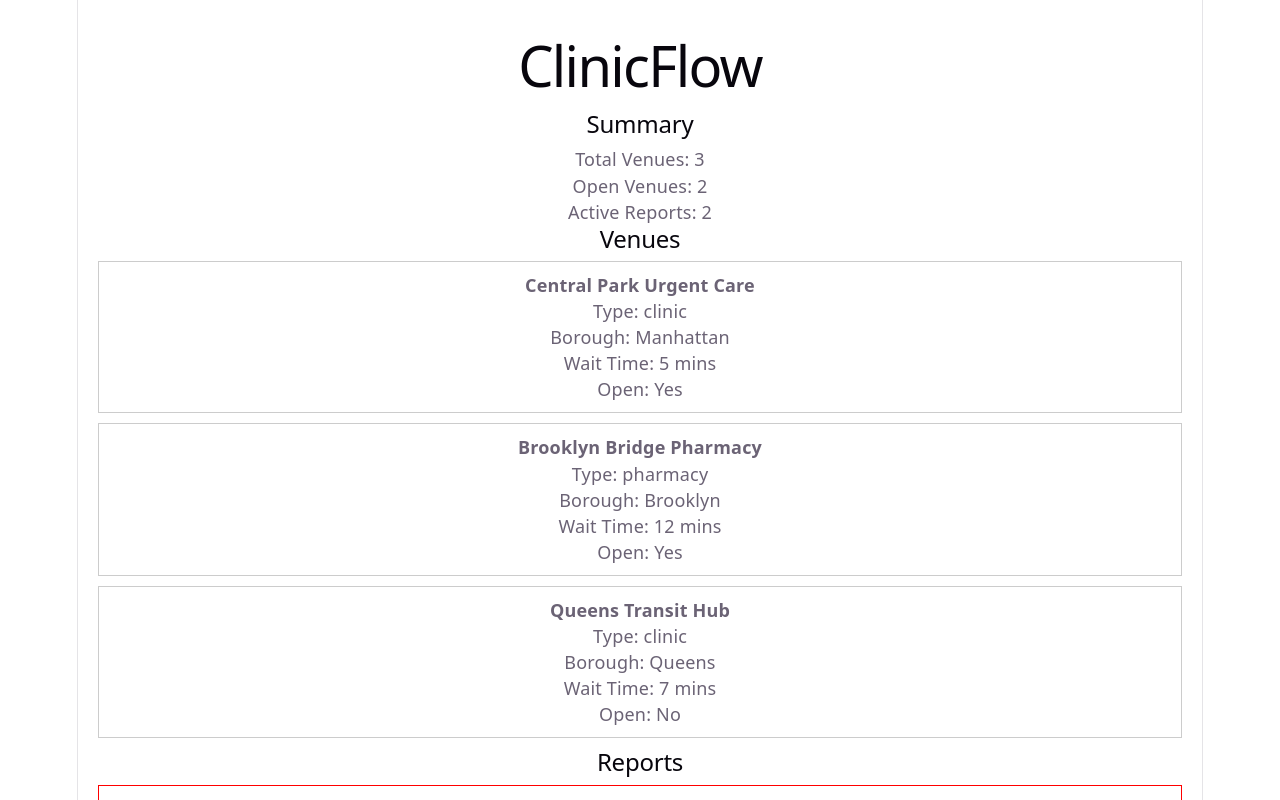
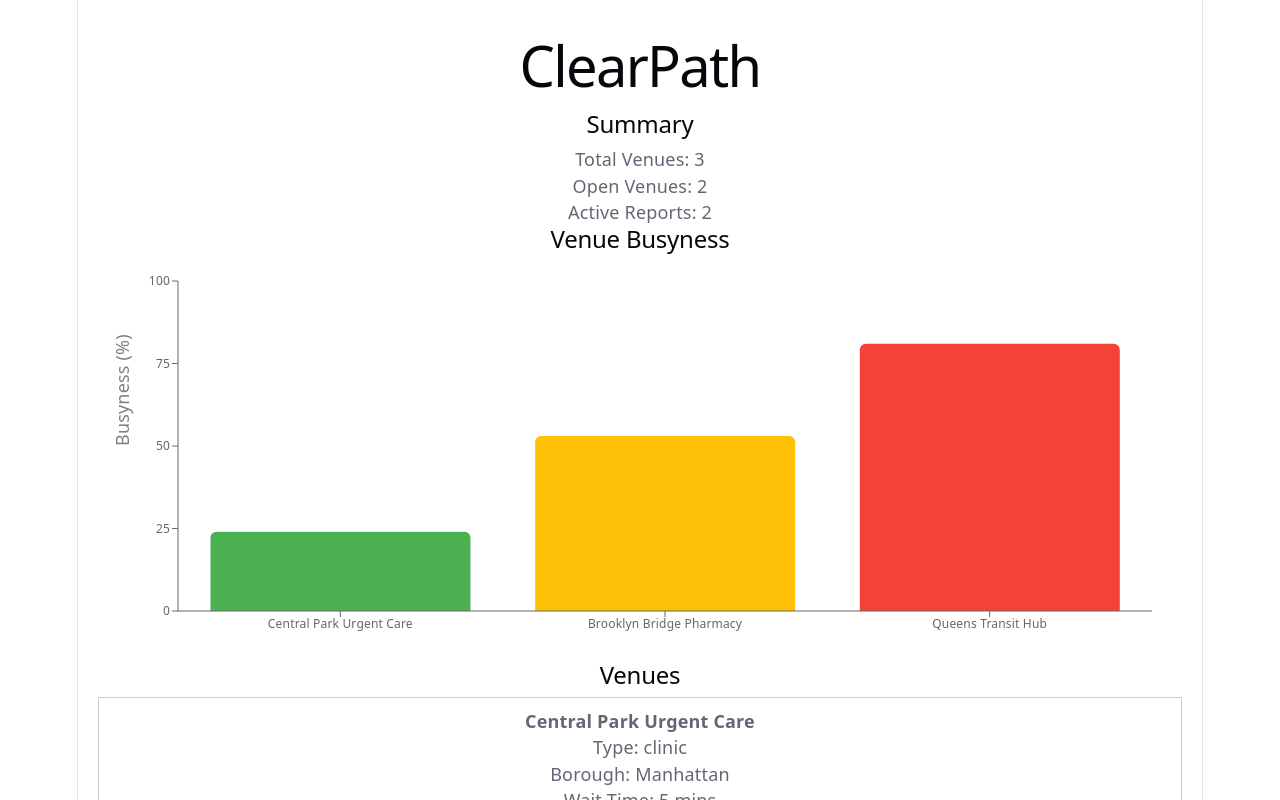
Before and after one commit to ChingYunHsu/Group6_Summer-Project, a React app in the folder frontend/web/: page / in a window 1280 px wide. Shown: the top 800 px of the page. Built offline with nearby package versions, Linux system fonts and the light colour scheme; the HTML template or start-up script is replaced by a standard one.

Commit message:
Add venue busyness chart

```diff
--- a/frontend/web/package.json
+++ b/frontend/web/package.json
@@ -11,7 +11,8 @@
   },
   "dependencies": {
     "react": "^19.2.6",
-    "react-dom": "^19.2.6"
+    "react-dom": "^19.2.6",
+    "recharts": "^3.8.1"
   },
   "devDependencies": {
     "@eslint/js": "^10.0.1",
--- a/frontend/web/src/App.jsx
+++ b/frontend/web/src/App.jsx
@@ -1,15 +1,17 @@
 import { VENUES } from "./data/venues";
 import { REPORTS } from "./data/reports";
+import BusynessChart from "./components/BusynessChart";
 
 function App() {
   return (
     <div style={{ padding: "20px" }}>
-      <h1>ClinicFlow</h1>
+      <h1>ClearPath</h1>
 
       <h2>Summary</h2>
       <p>Total Venues: {VENUES.length}</p>
       <p>Open Venues: {VENUES.filter(v => v.open_now).length}</p>
       <p>Active Reports: {REPORTS.length}</p>
+      <BusynessChart venues={VENUES} />
 
       <h2>Venues</h2>
       {VENUES.map((venue) => (
--- /dev/null
+++ b/frontend/web/src/components/BusynessChart.jsx
@@ -0,0 +1,86 @@
+import {
+  BarChart,
+  Bar,
+  XAxis,
+  YAxis,
+  Tooltip,
+  ResponsiveContainer,
+  Cell,
+} from "recharts";
+
+function BusynessChart({ venues }) {
+  const chartData = venues.map((venue) => ({
+    name: venue.name,
+    busyness: venue.busyness_percent,
+  }));
+
+  return (
+    <section>
+      <h2>Venue Busyness</h2>
+
+      <div style={{ width: "100%", height: 400 }}>
+        <ResponsiveContainer>
+          <BarChart
+            data={chartData}
+            margin={{
+              top: 20,
+              right: 30,
+              left: 20,
+              bottom: 20,
+            }}
+          >
+            <XAxis
+              dataKey="name"
+              tick={{ fontSize: 12 }}
+            />
+
+            <YAxis
+              label={{
+                value: "Busyness (%)",
+                angle: -90,
+                position: "insideLeft",
+              }}
+              tick={{ fontSize: 12 }}
+              domain={[0, 100]}
+            />
+
+            <Tooltip
+              formatter={(value) => [`${value}%`, "Busyness"]}
+              contentStyle={{
+                backgroundColor: "#f3f4f6",
+                border: "1px solid #d1d5db",
+                borderRadius: "8px",
+                color: "#333",
+                boxShadow: "0 2px 8px rgba(0, 0, 0, 0.1)",
+              }}
+              cursor={{
+                fill: "rgba(0, 0, 0, 0.05)",
+              }}
+            />
+
+            <Bar
+              dataKey="busyness"
+              radius={[6, 6, 0, 0]}
+            >
+              {chartData.map((entry, index) => (
+                <Cell
+                  key={index}
+                  fill={
+                    entry.busyness < 40
+                      ? "#4CAF50" // Green
+                      : entry.busyness < 70
+                      ? "#FFC107" // Yellow
+                      : "#F44336" // Red
+                  }
+                />
+              ))}
+            </Bar>
+
+          </BarChart>
+        </ResponsiveContainer>
+      </div>
+    </section>
+  );
+}
+
+export default BusynessChart;
```
Also changed, not shown: 2 other files (tests, documents, lock files or other folders).
